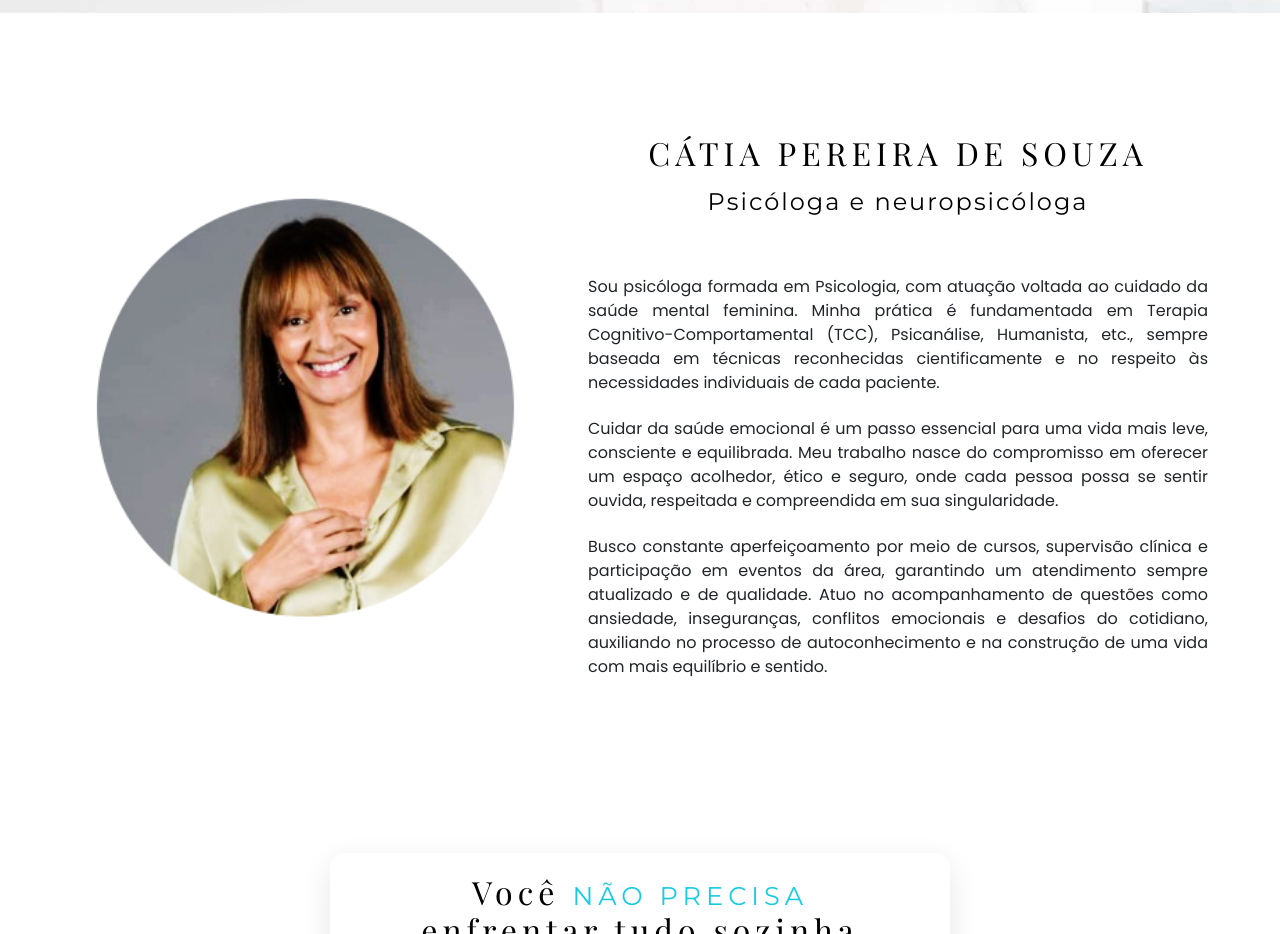
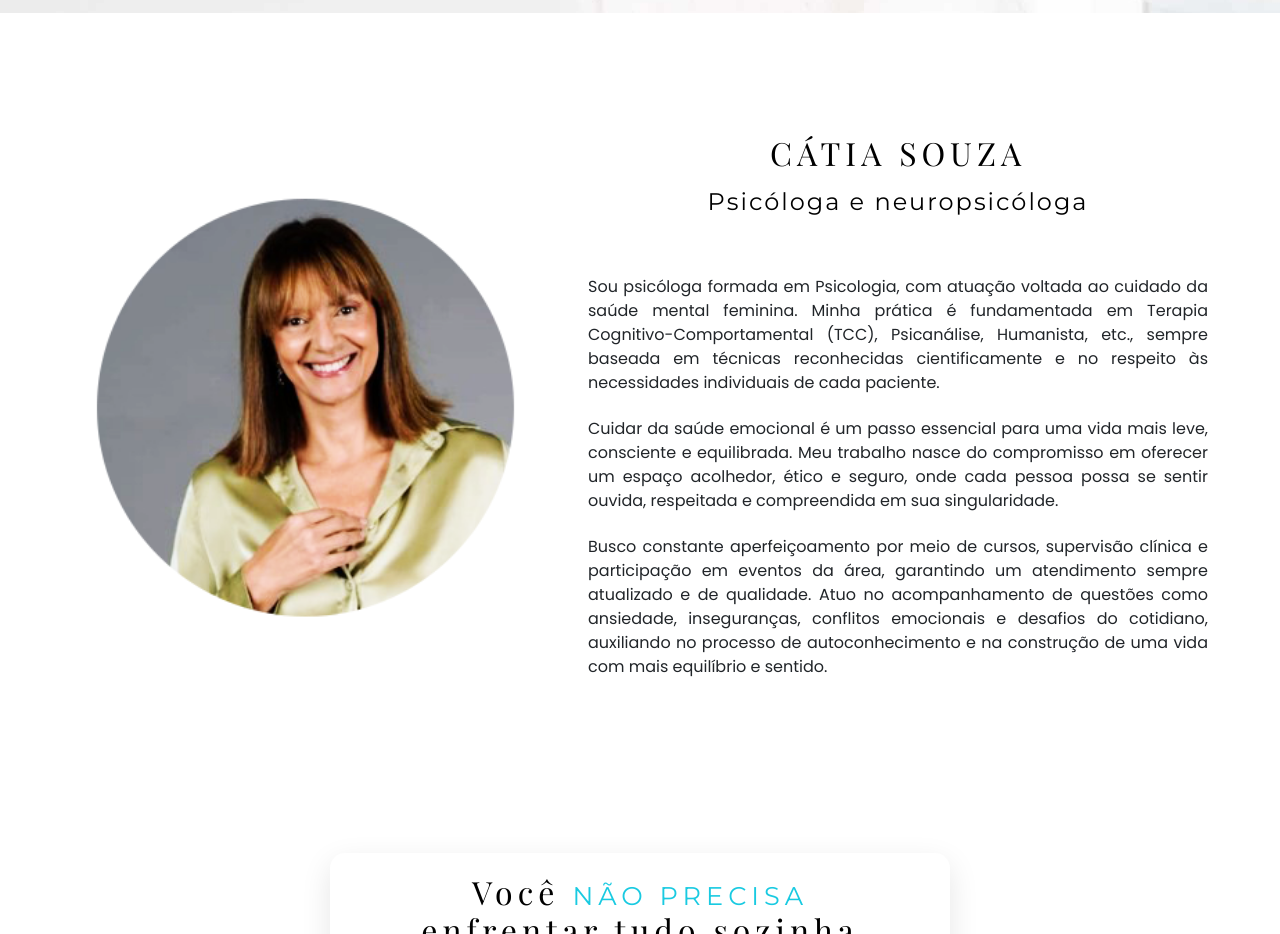
Before and after one commit to kellysouzaa/Psicologia2, a plain HTML site: page index.html in a window 1280 px wide. Shown: the part 2660-3594 px from the top of the page. Drawn offline with nearby package versions, Linux system fonts and the light colour scheme.

Commit message:
Add files via upload

```diff
--- a/index.html
+++ b/index.html
@@ -988,7 +988,7 @@ input, textarea{
 </div>
 
 <div class="boxtexto">
-<h1>CÁTIA PEREIRA DE SOUZA</h1>
+<h1>CÁTIA SOUZA</h1>
 <h2>
   Psicóloga e neuropsicóloga
 </h2>
```
